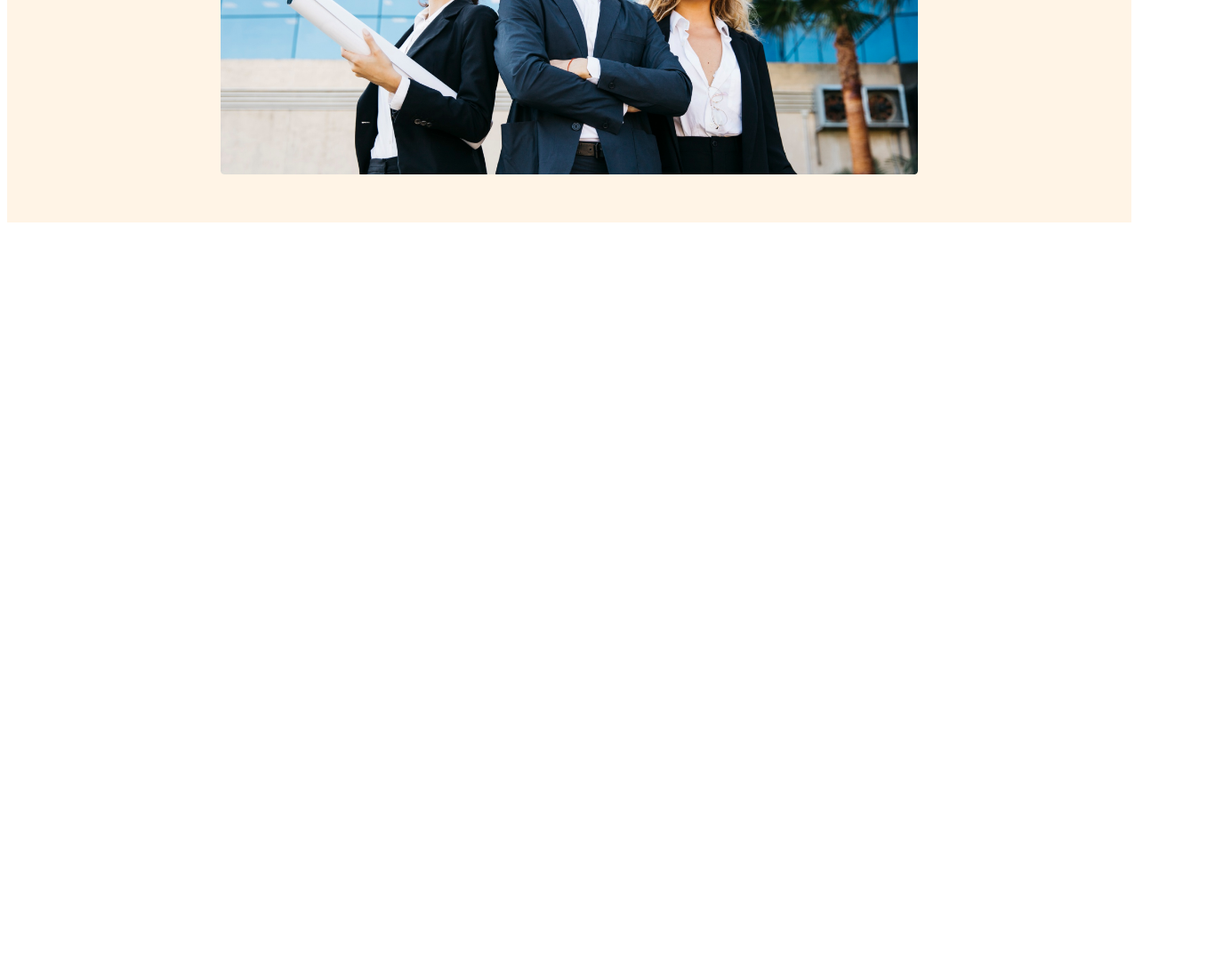
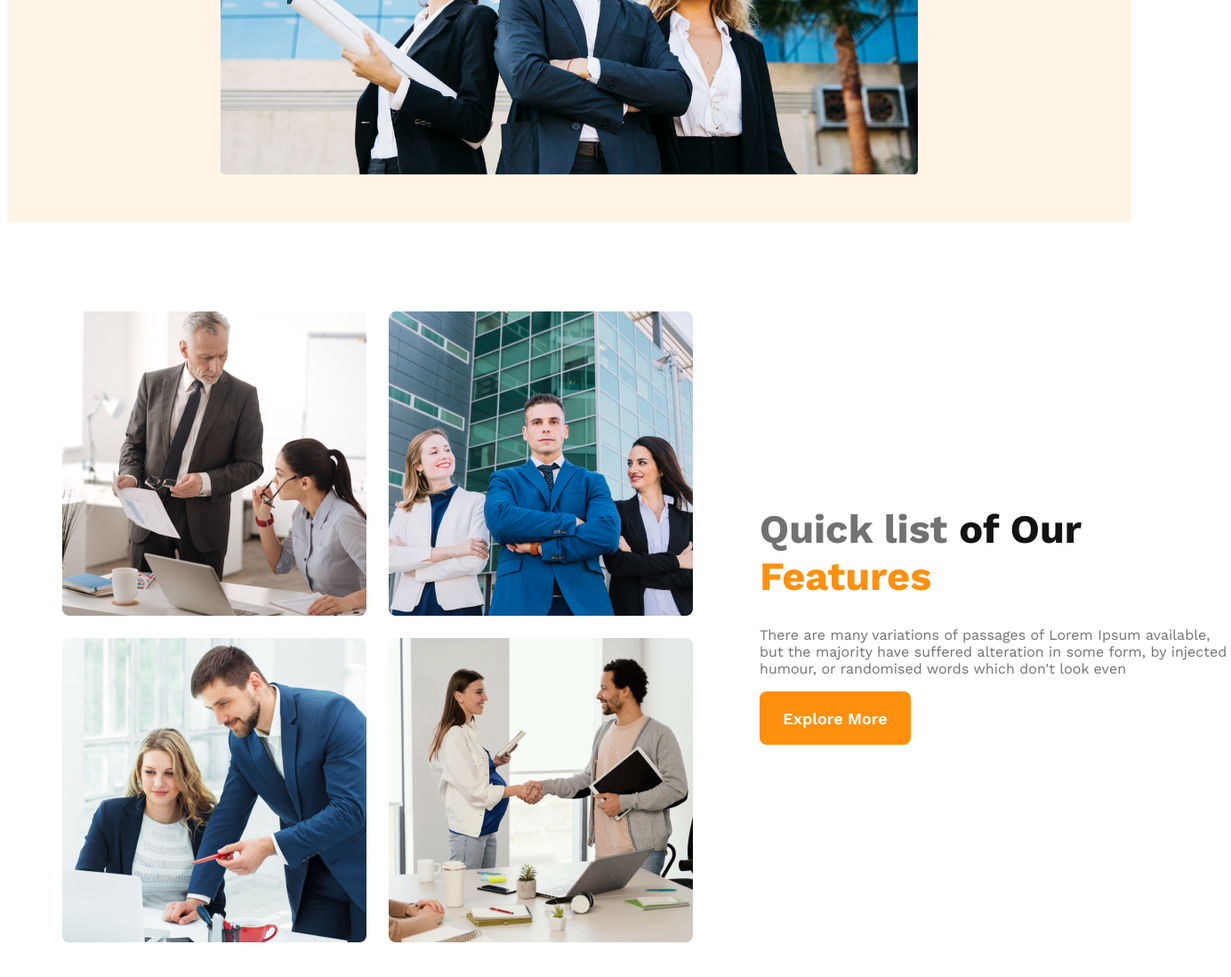
Before and after one commit to AlfredGomes23/g3-architects-website, a plain HTML site: page index.html in a window 1280 px wide. Shown: the part 787-1885 px from the top of the page at 89% size, 1384 px wide, since content can reach past the window. Before the commit the page ends 1045 px from the top, so only its background shows below. Drawn offline with nearby package versions, Linux system fonts and the light colour scheme.

Commit message:
teams section done.

```diff
--- a/g3-architects.css
+++ b/g3-architects.css
@@ -18,11 +18,27 @@
   margin-bottom: 50px;
   cursor: pointer;
 }
+.title {
+  color: #131313;
+  font-size: 45px;
+  font-weight: 700;
+  width: 450px;
+  margin-bottom: 30px;
+}
+.description {
+  color:#727272;
+  font-size: 16px;
+  font-weight: 400;
+  width: 530px;
+  margin-top: 25px;
+}
+
 /* header styles */
 header {
   background: #ff900e1a;
   padding: 50px 240px;
 }
+
 /* nav style */
 nav {
   display: flex;
@@ -64,9 +80,40 @@ nav a {
   text-align: center;
   font-size: 16px;
   font-weight: 400;
+  width: 850px;
 }
 .banner img {
   width: 100%;
+}
+
+/* main part */
+main{
+  /* max-width: 1440px; */
+  /* margin: 0px auto; */
+}
+/* team part styles */
+.team-parts {
+  display: flex;
+  gap: 75px;
+  align-items: center;
+  width: 1140px;
+  /* justify-content: center; */
+  margin:100px auto 150px;
+}
+.team-pics {
+  display: grid;
+  grid-template-columns: repeat(2, 1fr);
+  gap: 25px;
+}
+.team-content{
+  padding-left: 70px ;
+  padding-right: 70px;
+}
+.title-color-727272 {
+  color: #727272;
+}
+.title-color-ff900e {
+  color: #ff900e;
 }
 
 /* media queries */
@@ -79,6 +126,8 @@ nav a {
     flex-direction: column;
   }
 }
+
+
 /* medium devices */
 @media screen and (min-width: 577px) and (max-width: 960px) {
   header {
--- a/index.html
+++ b/index.html
@@ -35,7 +35,24 @@
       </div>
     </header>
 
-    <main></main>
+    <main>
+      <!-- teams part -->
+      <section class="team-parts">
+        <div class="team-pics">
+          <img src="images/team1.png" alt="" />
+          <img src="images/team2.png" alt="" />
+          <img src="images/team3.png" alt="" />
+          <img src="images/team4.png" alt="" />
+        </div>
+
+
+        <div class="teams-content">
+          <h3 class="title"><span class="title-color-727272">Quick list</span> of Our <span class="title-color-ff900e">Features</span></h3>
+          <p class="description">There are many variations of passages of Lorem Ipsum available, but the majority have suffered alteration in some form, by injected humour, or randomised words which don't look even</p>
+          <button class="btn-prime">Explore More</button>
+        </div>
+      </section>
+    </main>
     <!-- footer part -->
     <footer></footer>
   </body>
```
